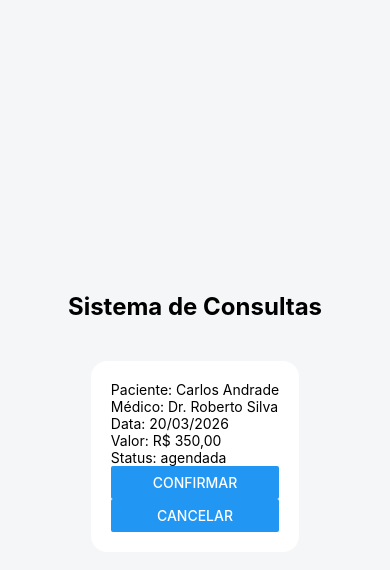
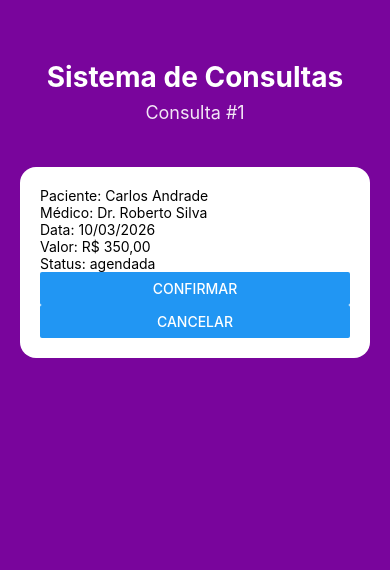
Before and after one commit to PedroCont/sistema-consultas-mobile, a React Native app: screen / in a window 390 px wide. Shown: the top 570 px of the page. Built offline with nearby package versions, Linux system fonts and the light colour scheme.

Commit message:
chore: criação de exportação centralizada dos componentes

```diff
--- a/App.tsx
+++ b/App.tsx
@@ -1,16 +1,19 @@
 import React, { useState } from "react";
-import { View, Text, StyleSheet } from "react-native";
+import { View, Text, StyleSheet, ScrollView } from "react-native";
+import { StatusBar } from "expo-status-bar";
 
 import { Especialidade } from "./src/types/especialidade";
 import { Paciente } from "./src/types/paciente";
 import { Medico } from "./src/interfaces/medico";
 import { Consulta } from "./src/interfaces/consulta";
-import ConsultaCard from "./src/components/ConsultaCard";
+
+import { ConsultaCard } from "./src/components";
 
 export default function App() {
   const cardiologia: Especialidade = {
     id: 1,
     nome: "Cardiologia",
+    descricao: "Cuidados com o coração",
   };
 
   const medico1: Medico = {
@@ -26,15 +29,17 @@ export default function App() {
     nome: "Carlos Andrade",
     cpf: "123.456.789-00",
     email: "carlos@email.com",
+    telefone: "(11) 98765-4321",
   };
 
   const [consulta, setConsulta] = useState<Consulta>({
     id: 1,
     medico: medico1,
     paciente: paciente1,
-    data: new Date(),
+    data: new Date(2026, 2, 10),
     valor: 350,
     status: "agendada",
+    observacoes: "Consulta de rotina",
   });
 
   function confirmarConsulta() {
@@ -53,13 +58,22 @@ export default function App() {
 
   return (
     <View style={styles.container}>
+      <StatusBar style="light" />
+
+      <ScrollView contentContainerStyle={styles.scrollContent}>
+        <View style={styles.header}>
           <Text style={styles.titulo}>Sistema de Consultas</Text>
+          <Text style={styles.subtitulo}>
+            Consulta #{consulta.id}
+          </Text>
+        </View>
 
         <ConsultaCard
           consulta={consulta}
           onConfirmar={confirmarConsulta}
           onCancelar={cancelarConsulta}
         />
+      </ScrollView>
     </View>
   );
 }
@@ -67,13 +81,25 @@ export default function App() {
 const styles = StyleSheet.create({
   container: {
     flex: 1,
-    backgroundColor: "#f4f6f8",
+    backgroundColor: "#79059C",
+  },
+  scrollContent: {
+    padding: 20,
+    paddingTop: 60,
+  },
+  header: {
     alignItems: "center",
-    justifyContent: "center",
+    marginBottom: 24,
   },
   titulo: {
-    fontSize: 24,
+    fontSize: 28,
     fontWeight: "bold",
-    marginBottom: 20,
+    color: "#fff",
+    marginBottom: 8,
+  },
+  subtitulo: {
+    fontSize: 18,
+    color: "#fff",
+    opacity: 0.9,
   },
 });
--- /dev/null
+++ b/src/components/index.ts
@@ -0,0 +1 @@
+export { default as ConsultaCard } from "./ConsultaCard";
```
Lines whose indentation alone changed are shown as unchanged.
